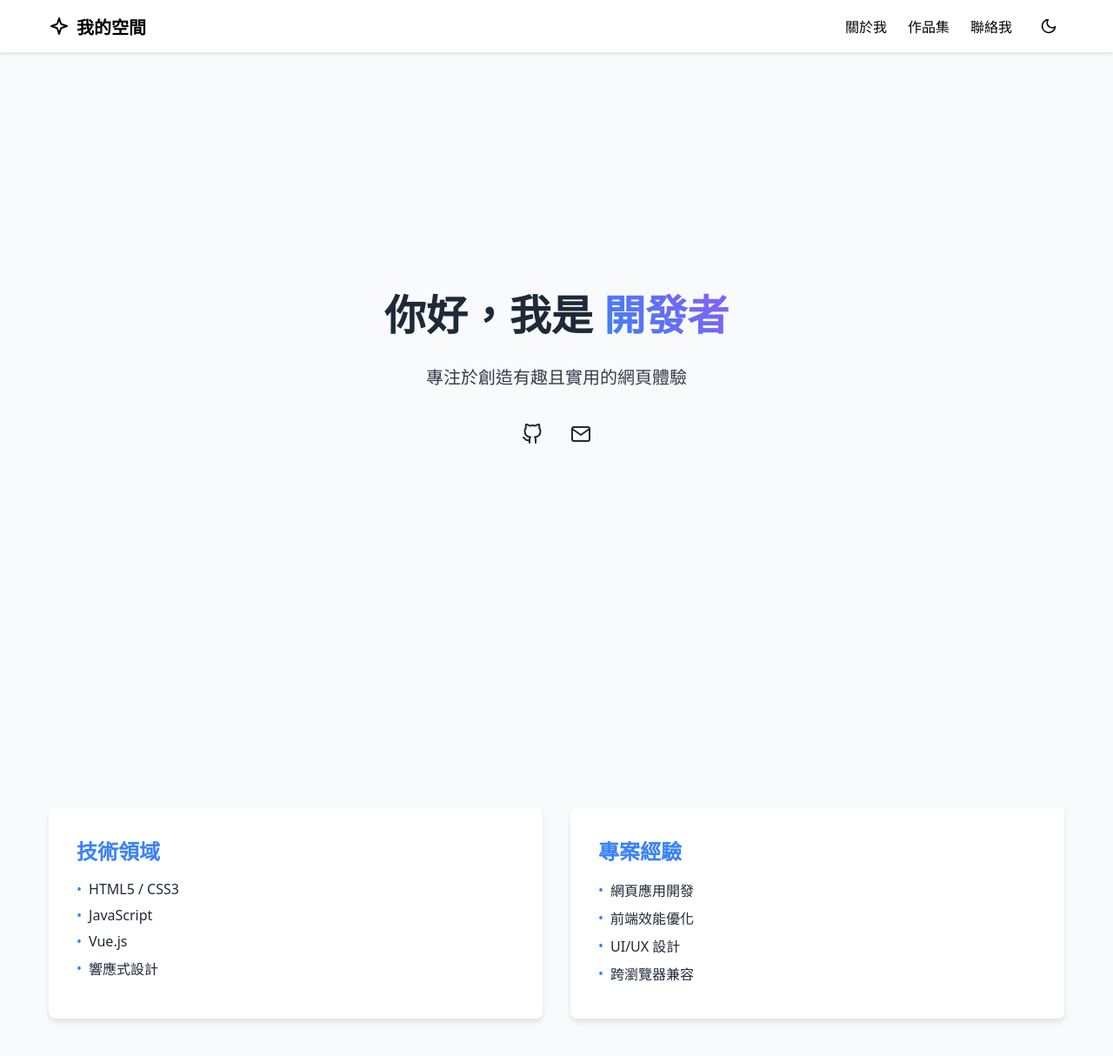
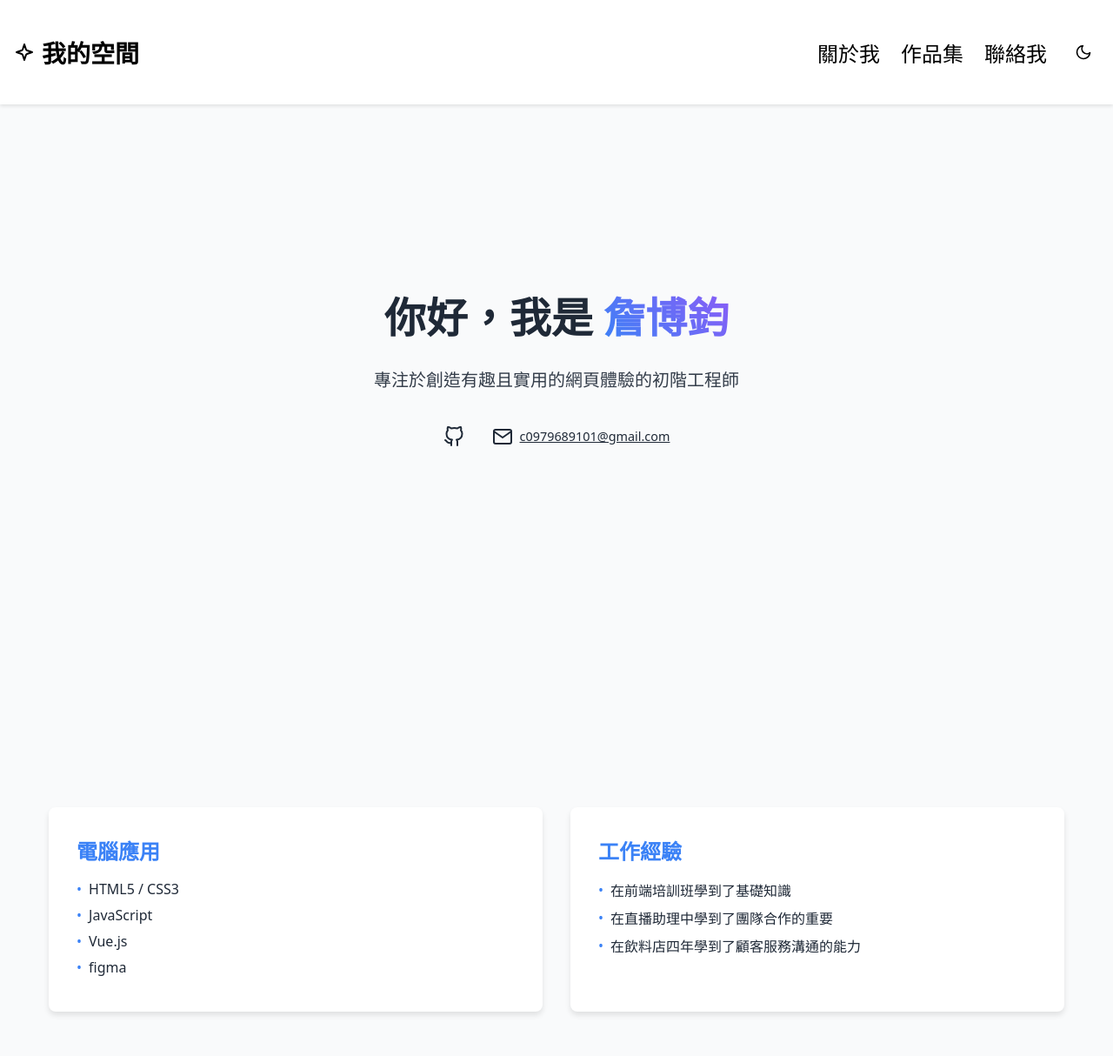
Before and after one commit to bojun721/Jun-s-resume, a plain HTML site: page Resume.html in a window 1280 px wide. Shown: the whole page at 87% size. Drawn offline with Linux system fonts and the light colour scheme.

Commit message:
修改
日夜間系統切換
nav大小間距
github連結
新增gmail
文字內容更新

```diff
--- a/Resume.html
+++ b/Resume.html
@@ -20,12 +20,19 @@
             --card-bg: #1f2937;
             --nav-bg: #1f2937;
             --nav-text: #ffffff;
+
+        }
+
+         /* 隱藏滾動條 */
+         ::-webkit-scrollbar {
+            display: none;
         }
 
         * {
             margin: 0;
             padding: 0;
             box-sizing: border-box;
+
         }
 
         body {
@@ -46,16 +53,16 @@
         }
 
         .nav-container {
-            max-width: 1200px;
+            max-width: 1600px;
             margin: 0 auto;
-            padding: 0.75rem 1rem;
+            padding: 2.5rem 1rem;
             display: flex;
             justify-content: space-between;
             align-items: center;
         }
 
         .logo {
-            font-size: 1.25rem;
+            font-size: 1.75rem;
             font-weight: bold;
             display: flex;
             align-items: center;
@@ -81,7 +88,7 @@
             color: var(--nav-text, #000000);
             text-decoration: none;
             transition: color 0.3s;
-            font-size: 1rem;
+            font-size: 1.5rem;
         }
 
         .nav-links a:hover {
@@ -163,12 +170,19 @@
         .social-links a {
             color: var(--text-color);
             padding: 0.5rem;
-            border-radius: 50%;
+            border-radius: 8px;
             transition: background-color 0.3s;
+            display: flex;
+            align-items: center;
+            gap: 0.5rem;
         }
 
         .social-links a:hover {
             background: rgba(0,0,0,0.1);
+        }
+
+        .email-link span {
+            font-size: 0.9rem;
         }
 
         .skills-section {
@@ -260,14 +274,15 @@
     <main>
         <section class="hero">
             <div class="hero-content">
-                <h1>你好，我是 <span class="gradient-text">開發者</span></h1>
-                <p>專注於創造有趣且實用的網頁體驗</p>
+                <h1>你好，我是 <span class="gradient-text">詹博鈞</span></h1>
+                <p>專注於創造有趣且實用的網頁體驗的初階工程師</p>
                 <div class="social-links">
                     <a href="#" title="GitHub">
                         <svg width="24" height="24" viewBox="0 0 24 24" fill="none" stroke="currentColor" stroke-width="2" stroke-linecap="round" stroke-linejoin="round"><path d="M9 19c-5 1.5-5-2.5-7-3m14 6v-3.87a3.37 3.37 0 0 0-.94-2.61c3.14-.35 6.44-1.54 6.44-7A5.44 5.44 0 0 0 20 4.77 5.07 5.07 0 0 0 19.91 1S18.73.65 16 2.48a13.38 13.38 0 0 0-7 0C6.27.65 5.09 1 5.09 1A5.07 5.07 0 0 0 5 4.77a5.44 5.44 0 0 0-1.5 3.78c0 5.42 3.3 6.61 6.44 7A3.37 3.37 0 0 0 9 18.13V22"></path></svg>
                     </a>
-                    <a href="#" title="Email">
+                    <a href="mailto:c0979689101@gmail.com" title="Email" class="email-link">
                         <svg width="24" height="24" viewBox="0 0 24 24" fill="none" stroke="currentColor" stroke-width="2" stroke-linecap="round" stroke-linejoin="round"><path d="M4 4h16c1.1 0 2 .9 2 2v12c0 1.1-.9 2-2 2H4c-1.1 0-2-.9-2-2V6c0-1.1.9-2 2-2z"></path><polyline points="22,6 12,13 2,6"></polyline></svg>
+                        <span>c0979689101@gmail.com</span>
                     </a>
                 </div>
             </div>
@@ -276,21 +291,20 @@
         <section class="skills-section">
             <div class="skills-grid">
                 <div class="skill-card">
-                    <h3>技術領域</h3>
+                    <h3>電腦應用</h3>
                     <ul class="skill-list">
                         <li>HTML5 / CSS3</li>
                         <li>JavaScript</li>
                         <li>Vue.js</li>
-                        <li>響應式設計</li>
+                        <li>figma</li>
                     </ul>
                 </div>
                 <div class="skill-card">
-                    <h3>專案經驗</h3>
+                    <h3>工作經驗</h3>
                     <ul class="skill-list">
-                        <li>網頁應用開發</li>
-                        <li>前端效能優化</li>
-                        <li>UI/UX 設計</li>
-                        <li>跨瀏覽器兼容</li>
+                        <li>在前端培訓班學到了基礎知識</li>
+                        <li>在直播助理中學到了團隊合作的重要</li>
+                        <li>在飲料店四年學到了顧客服務溝通的能力</li>
                     </ul>
                 </div>
             </div>
```
